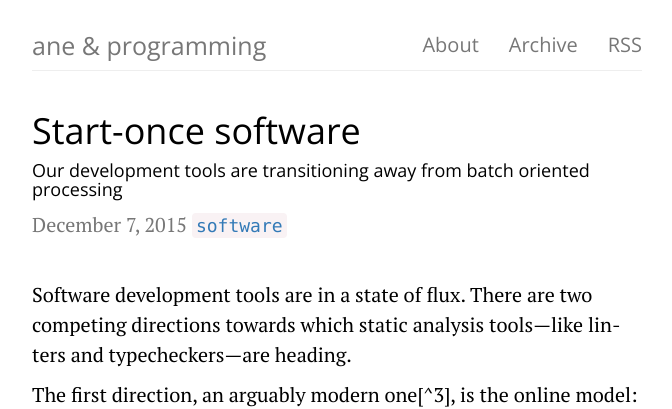
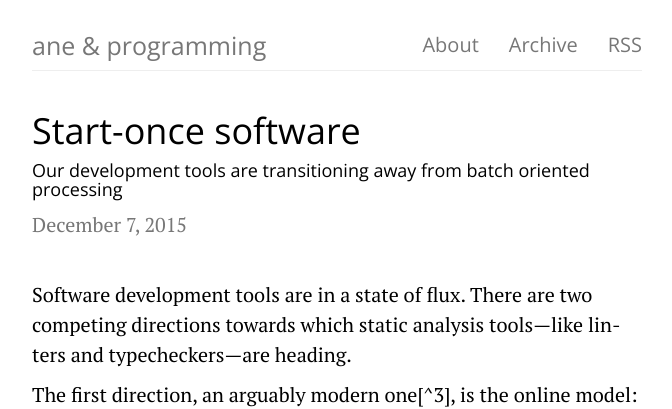
Before and after one commit to ane/ane.github.io, a Jekyll site: the page built from _posts/2015-12-07-start-once-software.md, in a window 1280 px wide and 900 px high. Shown: the top 409 px of the window, without its empty margins (303-975 px from the left). Built offline with Jekyll 4.4.1, drawn with Linux system fonts in a browser that asks for light colours; Markdown is read by kramdown in place of the engine named in the settings; comment, search, counter and statistics services are not loaded.

Commit message:
Remove tags from the title section

```diff
--- a/_layouts/post.html
+++ b/_layouts/post.html
@@ -16,9 +16,6 @@ post_class: post-template
                     <p>
                         <time class="text-muted" datetime="{{ page.date | date:"%Y-%m-%d" }}">
                             {{ page.date | date: "%B %-d, %Y" }}
-                            {% for tag in page.tags %}
-                            <code><a href="/tags/{{ tag }}">{{ tag }}</a></code>
-                            {% endfor %}
                         </time>
                     </p>
                     {% if page.categories.size > 0 %}
```
